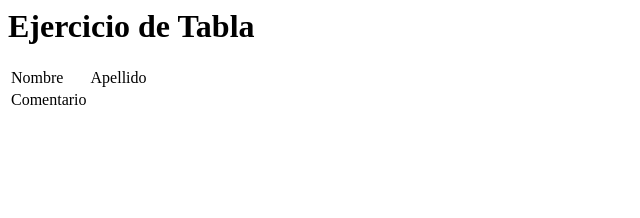
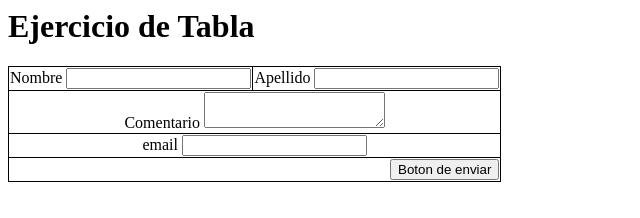
Before and after one commit to llccss1/Ejercicio-html1, a plain HTML site: page index.html in a window 1280 px wide. Shown: the whole page, without its empty margins (0-640 px from the left). Drawn offline with Linux system fonts and the light colour scheme.

Commit message:
1er commit

```diff
--- a/index.html
+++ b/index.html
@@ -7,16 +7,40 @@
             <tr>
                 <td>
                     Nombre
+                    <input name="nombre">
                 </td>
                 <td>
                     Apellido
+                    <input name="apellido">
                 </td>
             </tr>
             <tr>
-                <td>
+                <td colspan="2" align="center">
                     Comentario
+                    <textarea name="comentario"></textarea>
+                </td>
+            </tr>
+            <tr>
+                <td colspan="2" align="center">
+                    email
+                    <input name="email">
+                </td>
+            </tr>
+            <tr>
+                <td colspan="2" align="right">
+                    <button name="boton">Boton de enviar</button>
                 </td>
             </tr>
         </table>
     </body>
 </html>
+
+<style>
+    table {
+        border-collapse: collapse;
+    }
+
+    td {
+        border: 1px solid black;
+    }
+</style>
```
